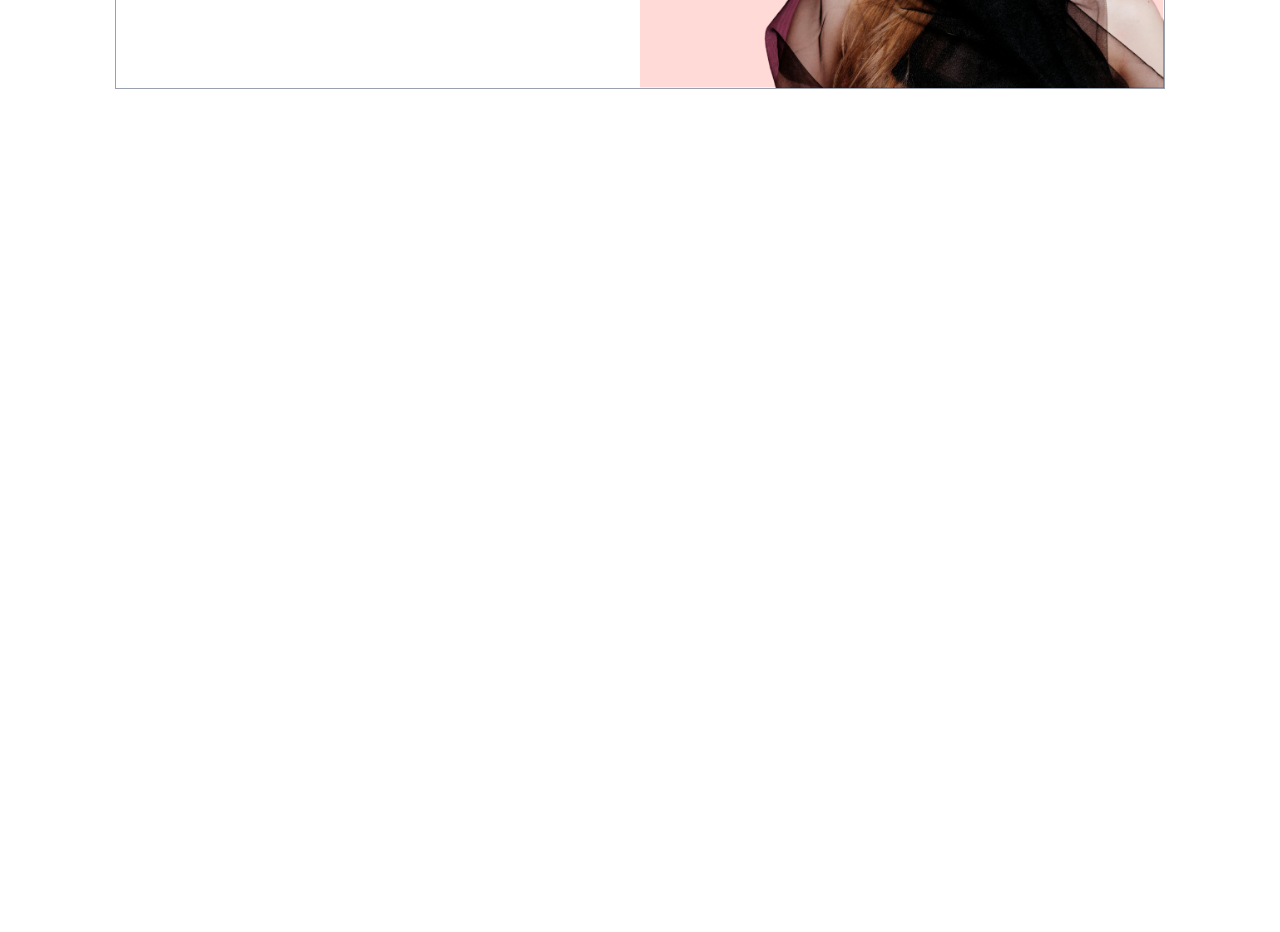
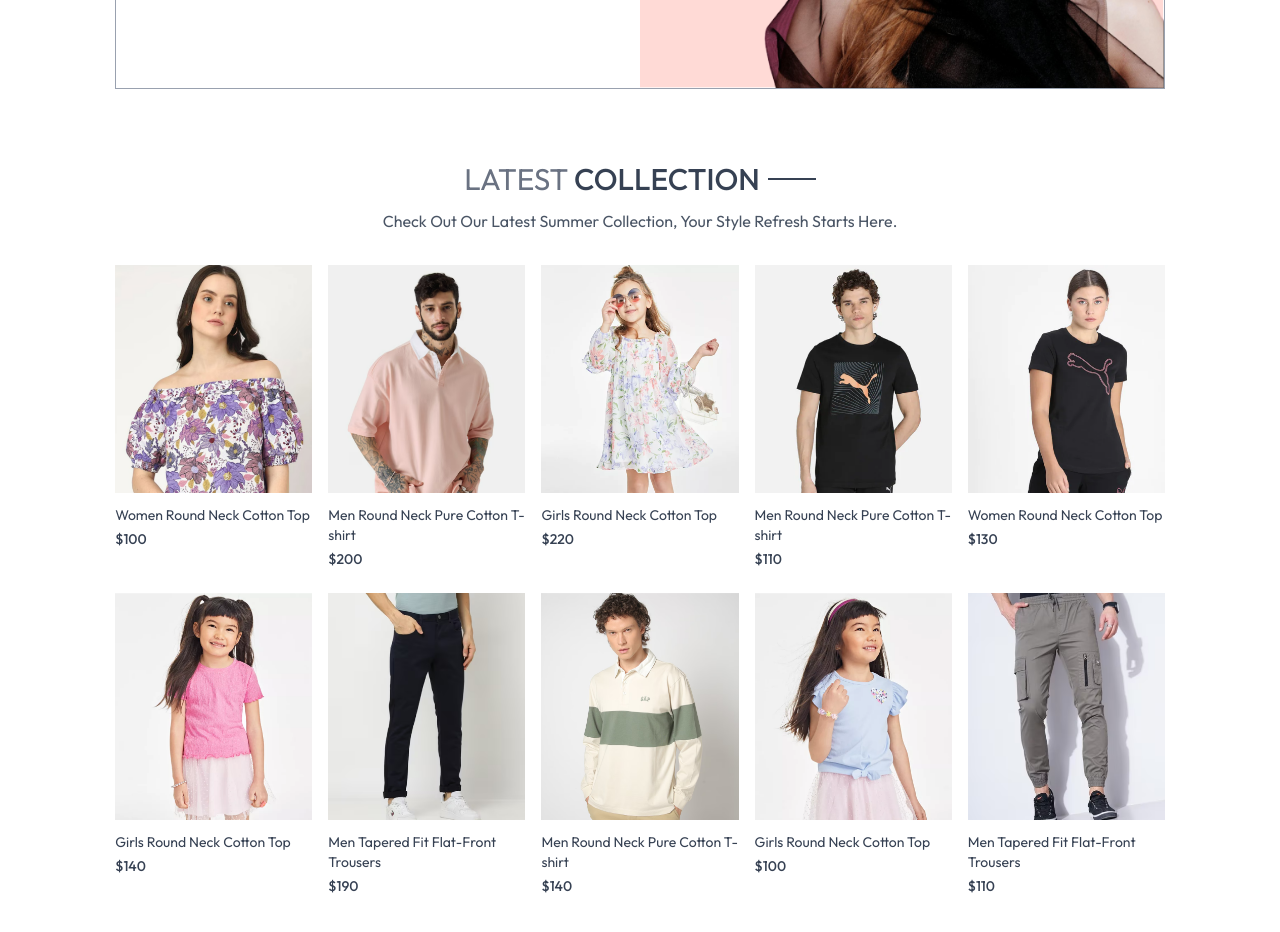
Before and after one commit to ThinhDang464/CottonTom, a React (Vite) app in the folder frontend/: page / in a window 1280 px wide. Shown: the part 400-1332 px from the top of the page. Before the commit the page ends 800 px from the top, so only its background shows below. Built offline with nearby package versions, Linux system fonts and the light colour scheme.

Commit message:
first iteration shop context + latest collection

```diff
--- /dev/null
+++ b/frontend/src/components/LatestCollection.tsx
@@ -0,0 +1,44 @@
+import { useContext, useEffect, useState } from "react";
+import { ShopContext } from "../context/ShopContext";
+import Title from "./Title";
+import ProductItem from "./ProductItem";
+
+const LatestCollection = () => {
+  // @ts-ignore
+  const { products } = useContext(ShopContext);
+  const [latestProduct, setLatestProduct] = useState([]);
+
+  //whenever component loaded -> load 10 products from products data
+  useEffect(() => {
+    setLatestProduct(products.slice(0, 10)); //slice creates new smaller array containes first 10 items
+  }, []); //once
+
+  return (
+    <div className="my-10">
+      <div className="text-center py-8 text-3xl">
+        {/*passing props text 1 and text 2 */}
+        <Title text1={"LATEST"} text2={"COLLECTION"} />
+        <p className="w-3/4 m-auto text-xs sm:text-sm md:text-base text-gray-600">
+          Check Out Our Latest Summer Collection, Your Style Refresh Starts
+          Here.
+        </p>
+      </div>
+
+      {/*DIsplay new products */}
+      <div className="grid grid-cols-2 sm:grid-cols-3 md:grid-cols-4 lg:grid-cols-5 gap-4 gap-y-6">
+        {latestProduct.map((item, index) => (
+          //@ts-ignore
+          <ProductItem
+            key={index}
+            id={item._id}
+            image={item.image}
+            name={item.name}
+            price={item.price}
+          />
+        ))}
+      </div>
+    </div>
+  );
+};
+
+export default LatestCollection;
--- /dev/null
+++ b/frontend/src/components/ProductItem.tsx
@@ -0,0 +1,26 @@
+import { useContext } from "react";
+import { ShopContext } from "../context/ShopContext";
+import { Link } from "react-router-dom";
+
+//@ts-ignore
+const ProductItem = ({ id, image, name, price }) => {
+  const { currency } = useContext(ShopContext); //get currency from context
+  return (
+    <Link className="cursor-pointer text-gray-700" to={`/product/${id}`}>
+      <div className="overflow-hidden">
+        <img
+          className="hover:scale-110 transition ease-in-out"
+          src={image[0]}
+          alt=""
+        />
+      </div>
+      <p className="pt-3 pb-1 text-sm">{name}</p>
+      <p className="text-sm font-medium">
+        {currency}
+        {price}
+      </p>
+    </Link>
+  );
+};
+
+export default ProductItem;
--- /dev/null
+++ b/frontend/src/components/Title.tsx
@@ -0,0 +1,13 @@
+//@ts-ignore
+const Title = ({ text1, text2 }) => {
+  return (
+    <div className="inline-flex gap-2 items-center mb-3">
+      <p className="text-gray-500">
+        {text1} <span className="text-gray-700 font-medium">{text2}</span>
+      </p>
+      <p className="w-8 sm:w-12 h-[1px] sm:h-[2px] bg-gray-700"></p> {/*line */}
+    </div>
+  );
+};
+
+export default Title;
--- a/frontend/src/context/ShopContext.tsx
+++ b/frontend/src/context/ShopContext.tsx
@@ -1,8 +1,14 @@
 import { createContext } from "react";
 import { products } from "../assets/assets";
+
 //store state variables to be used
+
+// @ts-ignore
 export const ShopContext = createContext();
 
+//using context can access props ike products in every component
+
+// @ts-ignore
 const ShopContextProvider = (props) => {
   const currency = "$";
   const delivery_fee = 10;
--- a/frontend/src/main.tsx
+++ b/frontend/src/main.tsx
@@ -2,9 +2,12 @@
 import "./index.css";
 import App from "./App.tsx";
 import { BrowserRouter } from "react-router-dom";
+import ShopContextProvider from "./context/ShopContext.tsx";
 
 createRoot(document.getElementById("root")!).render(
   <BrowserRouter>
-    <App />
+    <ShopContextProvider>
+      <App />
+    </ShopContextProvider>
   </BrowserRouter>
 );
--- a/frontend/src/pages/Home.tsx
+++ b/frontend/src/pages/Home.tsx
@@ -1,9 +1,10 @@
 import Hero from "../components/Hero";
-
+import LatestCollection from "../components/LatestCollection";
 const Home = () => {
   return (
     <div>
       <Hero />
+      <LatestCollection />
     </div>
   );
 };
```
